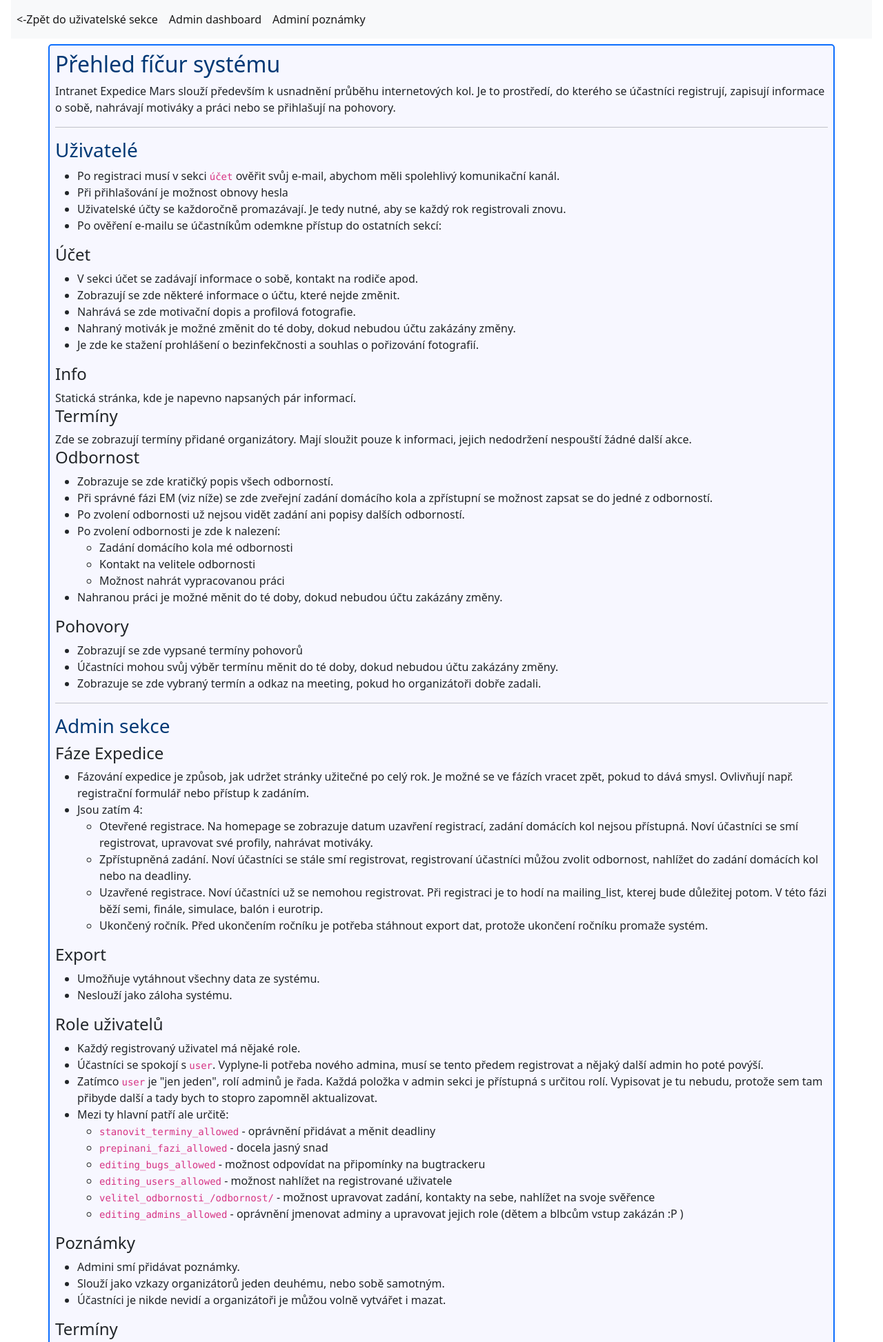
After one commit to expedicemars/intranet, a Flask app: template website/templates/admin_featury.html in a window 1280 px wide. The commit adds this page. Shown: the top 1946 px of the page at 69% size. Run offline with Flask 2, Linux system fonts and the light colour scheme; the template is opened without the code that fills it, so the values that code supplies are empty; some libraries are stand-ins or nearby versions.

Commit message:
prehled ficur

```diff
--- /dev/null
+++ b/website/templates/admin_featury.html
@@ -0,0 +1,125 @@
+{% extends "admin_navbar.html" %}
+{% block content %}
+
+<h2>Přehled fíčur systému</h2>
+Intranet Expedice Mars slouží především k usnadnění průběhu internetových kol. Je to prostředí, do kterého se účastníci registrují, zapisují informace o sobě, nahrávají motiváky a práci nebo se přihlašují na pohovory.
+<div>
+    <hr>
+    <h3>Uživatelé</h3>
+    <ul>
+        <li>Po registraci musí v sekci <code>účet</code> ověřit svůj e-mail, abychom měli spolehlivý komunikační kanál.</li>
+        <li>Při přihlašování je možnost obnovy hesla</li>
+        <li>Uživatelské účty se každoročně promazávají. Je tedy nutné, aby se každý rok registrovali znovu.</li>
+        <li>Po ověření e-mailu se účastníkům odemkne přístup do ostatních sekcí:</li>
+    </ul>
+    <h4>Účet</h4>
+    <ul>
+        <li>V sekci účet se zadávají informace o sobě, kontakt na rodiče apod.</li>
+        <li>Zobrazují se zde některé informace o účtu, které nejde změnit.</li>
+        <li>Nahrává se zde motivační dopis a profilová fotografie.</li>
+        <li>Nahraný motivák je možné změnit do té doby, dokud nebudou účtu zakázány změny.</li>
+        <li>Je zde ke stažení prohlášení o bezinfekčnosti a souhlas o pořizování fotografií.</li>
+    </ul>
+    <h4>Info</h4>
+    Statická stránka, kde je napevno napsaných pár informací.
+    <h4>Termíny</h4>
+    Zde se zobrazují termíny přidané organizátory. Mají sloužit pouze k informaci, jejich nedodržení nespouští žádné další akce.
+    <h4>Odbornost</h4>
+    <ul>
+        <li>Zobrazuje se zde kratičký popis všech odborností.</li>
+        <li>Při správné fázi EM (viz níže) se zde zveřejní zadání domácího kola a zpřístupní se možnost zapsat se do jedné z odborností.</li>
+        <li>Po zvolení odbornosti už nejsou vidět zadání ani popisy dalších odborností.</li>
+        <li>Po zvolení odbornosti je zde k nalezení:</li>
+        <ul>
+            <li>Zadání domácího kola mé odbornosti</li>
+            <li>Kontakt na velitele odbornosti</li>
+            <li>Možnost nahrát vypracovanou práci</li>
+        </ul>
+        <li>Nahranou práci je možné měnit do té doby, dokud nebudou účtu zakázány změny.</li>
+    </ul>
+    <h4>Pohovory</h4>
+    <ul>
+        <li>Zobrazují se zde vypsané termíny pohovorů</li>
+        <li>Účastníci mohou svůj výběr termínu měnit do té doby, dokud nebudou účtu zakázány změny.</li>
+        <li>Zobrazuje se zde vybraný termín a odkaz na meeting, pokud ho organizátoři dobře zadali.</li>
+    </ul>
+
+
+
+    <hr>
+    <h3>Admin sekce</h3>
+    <h4>Fáze Expedice</h3>
+    <ul>
+        <li>Fázování expedice je způsob, jak udržet stránky užitečné po celý rok. Je možné se ve fázích vracet zpět, pokud to dává smysl. Ovlivňují např. registrační formulář nebo přístup k zadáním.</li>
+        <li>Jsou zatím 4:</li>
+        <ul>
+            <li>Otevřené registrace. Na homepage se zobrazuje datum uzavření registrací, zadání domácích kol nejsou přístupná. Noví účastníci se smí registrovat, upravovat své profily, nahrávat motiváky.</li>
+            <li>Zpřístupněná zadání. Noví účastníci se stále smí registrovat, registrovaní účastníci můžou zvolit odbornost, nahlížet do zadání domácích kol nebo na deadliny.</li>
+            <li>Uzavřené registrace. Noví účastníci už se nemohou registrovat. Při registraci je to hodí na mailing_list, kterej bude důležitej potom. V této fázi běží semi, finále, simulace, balón i eurotrip.</li>
+            <li>Ukončený ročník. Před ukončením ročníku je potřeba stáhnout export dat, protože ukončení ročníku promaže systém.</li>
+        </ul>
+    </ul>
+    <h4>Export</h4>
+    <ul>
+        <li>Umožňuje vytáhnout všechny data ze systému.</li>
+        <li>Neslouží jako záloha systému.</li>
+    </ul>
+    <h4>Role uživatelů</h3>
+    <ul>
+        <li>Každý registrovaný uživatel má nějaké role.</li>
+        <li>Účastníci se spokojí s <code>user</code>. Vyplyne-li potřeba nového admina, musí se tento předem registrovat a nějaký další admin ho poté povýší.</li>
+        <li>Zatímco <code>user</code> je "jen jeden", rolí adminů je řada. Každá položka v admin sekci je přístupná s určitou rolí. Vypisovat je tu nebudu, protože sem tam přibyde další a tady bych to stopro zapomněl aktualizovat.</li>
+        <li>Mezi ty hlavní patří ale určitě:</li>
+        <ul>
+            <li><code>stanovit_terminy_allowed</code> - oprávnění přidávat a měnit deadliny</li>
+            <li><code>prepinani_fazi_allowed</code> - docela jasný snad</li>
+            <li><code>editing_bugs_allowed</code> - možnost odpovídat na připomínky na bugtrackeru</li>
+            <li><code>editing_users_allowed</code> - možnost nahlížet na registrované uživatele</li>
+            <li><code>velitel_odbornosti_/odbornost/</code> - možnost upravovat zadání, kontakty na sebe, nahlížet na svoje svěřence</li>
+            <li><code>editing_admins_allowed</code> - oprávnění jmenovat adminy a upravovat jejich role (dětem a blbcům vstup zakázán :P )</li>
+        </ul>
+    </ul>
+    <h4>Poznámky</h4>
+    <ul>
+        <li>Admini smí přidávat poznámky.</li>
+        <li>Slouží jako vzkazy organizátorů jeden deuhému, nebo sobě samotným.</li>
+        <li>Účastníci je nikde nevidí a organizátoři je můžou volně vytvářet i mazat.</li>
+    </ul>
+    <h4>Termíny</h3>
+    <ul>
+        <li>Organizátoři s patřičnou rolí smí přidávat deadliny.</li>
+        <li>Nastavený deadline nic nevynucuje, ale zobrazuje se účastníkům v sekci Termíny</li>
+    </ul>
+    <h4>Velitelé odborností</h4>
+    <ul>
+        <li>Organizátoři s patřičnou rolí smí upravovat zadání domácích kol.</li>
+        <li>Zadání jde kdykoli nahrát znovu.</li>
+        <li>Dá se zde zadat kontakt na sebe / na důstojníky. Zobrazuje se účastníkům a měl by sloužit v případě, že si účastníci s něčím nevědí rady.</li>
+    </ul>
+    <h4>Pohovory</h4>
+    <ul>
+        <li>Zvolením data a dvou časů se vypisují termíny na pohovory.</li>
+        <li>Účastníci vidí vypsané pohovory a můžou se na ně zapisovat; organizátoři můžou mazat jen neobsazené termíny.</li>
+        <li>Je zde také vidět seznam přihlášených účastníků a odkazy na pohovory, jsou-li zadány.</li>
+    </ul>
+    <h4>Přehledy registrovaných uživatelů</h4>
+    <ul>
+        <li>Umožňuje přistup k detialnímu přehledu každého účastníka a k jeho souborům.</li>
+        <li>Umožňuje generovat seznam účastníků na základě kritérií.</li>
+        <li>Místo pro hodnocení motiváků. Hodnotí se slovně, uživatelé tohle hodnocení nikde nevidí.</li>
+        <li>V detailu uživatele jde nastavit jeho progress, zakázat změny, napsat admin poznámku či přidat meeting link.</li>
+        <li>Udělení souhlasu rodičů je zatím dost k prdu a nedomyšlený, protože to přinesou účastníci až na semi.</li>
+        <li>O každém uživateli se uchovává dost metadat.</li>
+    </ul>
+    <h4>Jmenování adminů</h4>
+    Slouží k úpravě rolí stávajících adminů, nebo k jmenování nových.
+    <h4>Ostatní</h4>
+    <ul>
+        <li>Bugtracker - moožnost přidávat připomínky. Admini je můžou komentovat, popř. mazat.</li>
+        <li>App logs file - admin s oprávněním může nahlížet a mazat. Je basically k ničemu, je to debug tool pro pípa.</li>
+        <li>Admin logs file - podobný. Trackuje všechny akce adminů.</li>
+    </ul>
+</div>
+
+
+{% endblock %}
--- a/website/templates/admin_navbar.html
+++ b/website/templates/admin_navbar.html
@@ -47,6 +47,7 @@
 <footer>
     <ul>
         <li><a href="{{url_for('default_views.nahlasit_bug')}}">Nahlásit bug, připomínku, nápad</a></li>
+        <li><a href="{{url_for('admin_views.featury')}}">Přehled fíčur systému</a></li>
         <li><a href="{{url_for('admin_views.planovane_featury')}}">Plánované featury</a></li>
         <li><a href="{{url_for('admin_views.historie_verzi')}}">Historie verzí</a></li>
         <li><a href="https://bitbucket.org/piipecek/em_intranet">Source na bitbucketu</a></li>
```
Also changed, not shown: website/helpers/exporty.py (+39 -1 lines), website/templates/admin_dashboard.html (+0 -68 lines), website/views/admin_views.py (+13 -4 lines).
